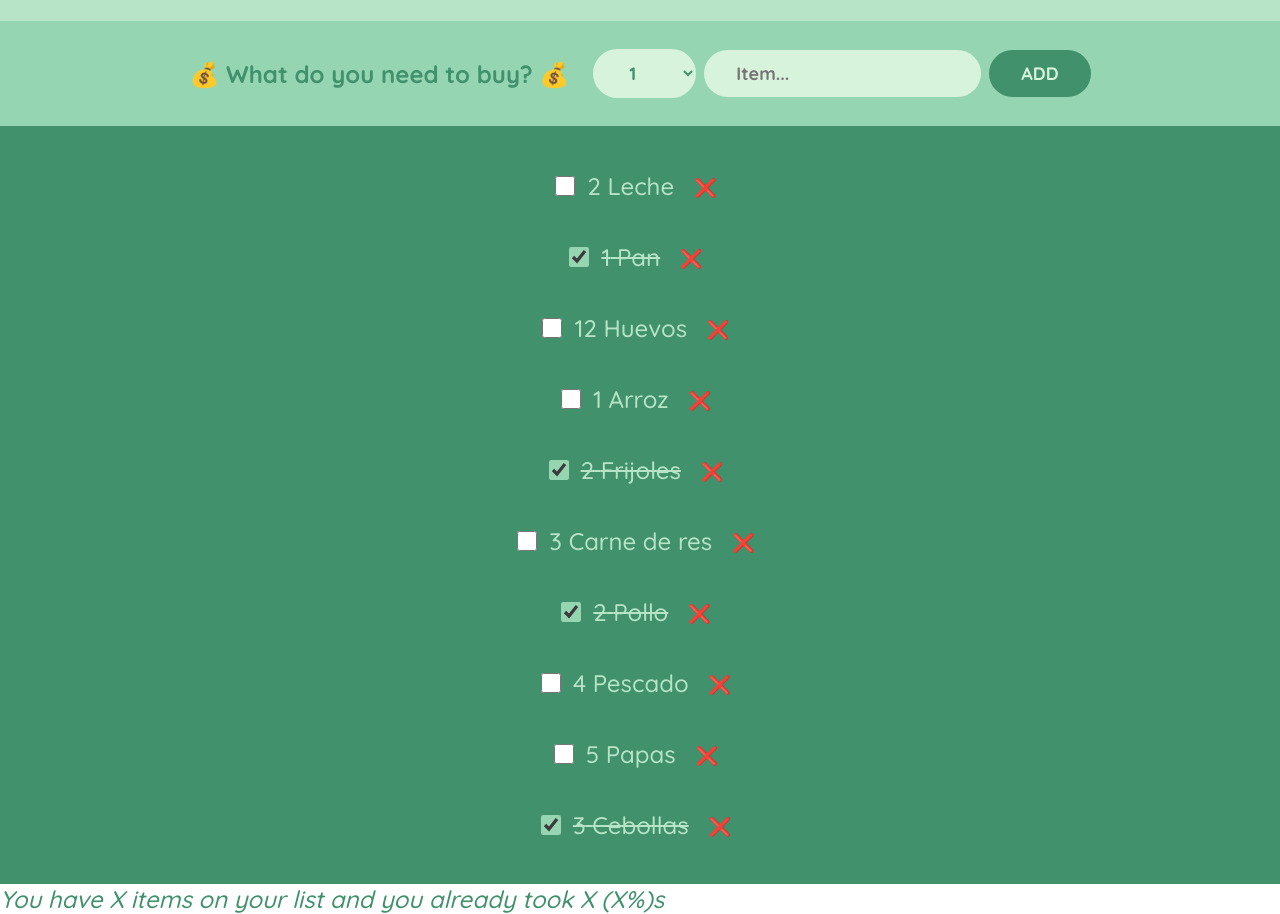
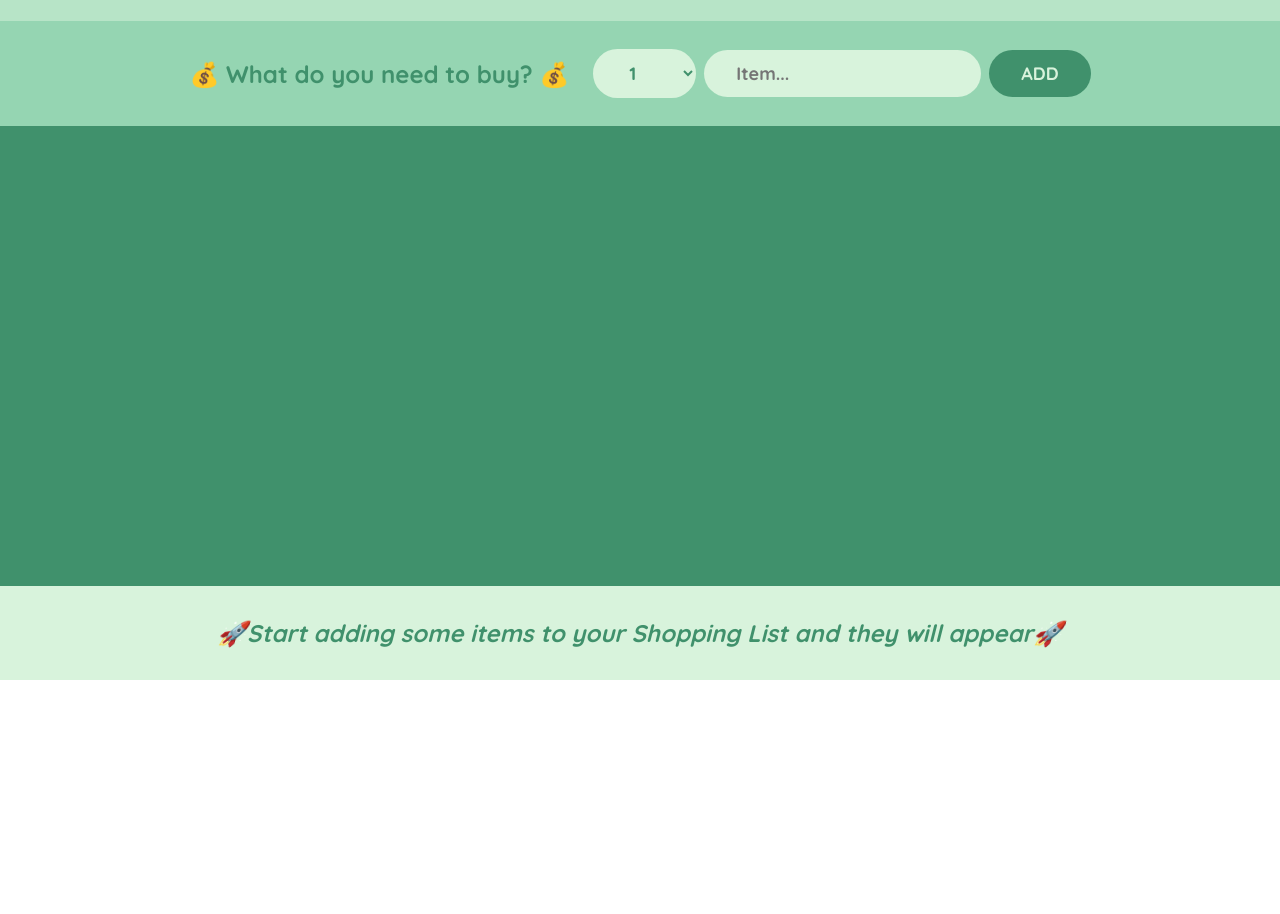
Before and after one commit to Franmb93/shop-list, a React (Create React App) app: page / in a window 1280 px wide. Shown: the part 120-1034 px from the top of the page. After the commit the page ends 800 px from the top, so only its background shows below. Built offline with nearby package versions, Linux system fonts and the light colour scheme.

Commit message:
[ShoppingList] Finished statistics. Added env for production to avoid loading data when deployed.

```diff
--- a/src/App.js
+++ b/src/App.js
@@ -17,16 +17,34 @@ function App() {
     setItems((items) => [...items, item]);
   }
 
+  function handleDeleteItem(deleteItemId) {
+    setItems((items) => items.filter((item) => item.id !== deleteItemId));
+  }
+
+  function handleToggleItem(toggleItemId) {
+    setItems((items) =>
+      items.map((item) =>
+        item.id === toggleItemId ? { ...item, packed: !item.packed } : item
+      )
+    );
+  }
+
   useEffect(() => {
-    getElements();
+    if (process.env.NEXT_PUBLIC_VERCEL_ENV === "production") {
+      setItems(getElements());
+    }
   }, []);
 
   return (
     <div className="app">
       <Logo></Logo>
       <Form onAddItems={handleAddItem}></Form>
-      <ShoppingList items={items}></ShoppingList>
-      <Statistics></Statistics>
+      <ShoppingList
+        items={items}
+        onDeleteItem={handleDeleteItem}
+        onToggleItem={handleToggleItem}
+      ></ShoppingList>
+      <Statistics items={items}></Statistics>
     </div>
   );
 }
--- a/src/components/Item.js
+++ b/src/components/Item.js
@@ -1,19 +1,15 @@
-import { useState } from "react";
-
-export default function Item({ item }) {
-  const [packed, setPacked] = useState(item.packed);
-
+export default function Item({ item, onDeleteItem, onToggleItem }) {
   return (
     <li>
       <input
         type="checkbox"
-        checked={packed}
-        onClick={() => setPacked((curPacked) => !curPacked)}
+        checked={item.packed}
+        onClick={() => onToggleItem(item.id)}
       />
-      <span style={packed ? { textDecoration: "line-through" } : {}}>
+      <span style={item.packed ? { textDecoration: "line-through" } : {}}>
         {item.quantity} {item.description}
       </span>
-      <button>❌</button>
+      <button onClick={() => onDeleteItem(item.id)}>❌</button>
     </li>
   );
 }
--- a/src/components/ShoppingList.js
+++ b/src/components/ShoppingList.js
@@ -1,11 +1,20 @@
 import Item from "./Item";
 
-export default function ShoppingList({ items }) {
+export default function ShoppingList({ items, onDeleteItem, onToggleItem }) {
   return (
-    <ul className="list">
-      {items.map((item) => {
-        return <Item key={item.id} item={item} />;
-      })}
-    </ul>
+    <div className="list">
+      <ul>
+        {items.map((item) => {
+          return (
+            <Item
+              key={item.id}
+              item={item}
+              onDeleteItem={onDeleteItem}
+              onToggleItem={onToggleItem}
+            />
+          );
+        })}
+      </ul>
+    </div>
   );
 }
--- a/src/components/Statistics.js
+++ b/src/components/Statistics.js
@@ -1,7 +1,26 @@
-export default function Statistics() {
+export default function Statistics({ items }) {
+  if (!items.length)
+    return (
+      <footer className="stats">
+        <em>
+          🚀Start adding some items to your Shopping List and they will appear🚀
+        </em>
+      </footer>
+    );
+
+  const numberOfItems = items.length;
+
+  const percentage = Math.floor(
+    (items.filter((item) => item.packed).length / numberOfItems) * 100
+  );
+
   return (
-    <footer>
-      <em>You have X items on your list and you already took X (X%)s</em>
+    <footer className="stats">
+      <em>
+        {percentage === 100
+          ? "You have everything in your Shopping Cart!"
+          : `You have ${numberOfItems} items on your list and you already took ${percentage}% of them.`}
+      </em>
     </footer>
   );
 }
--- a/src/styles/index.css
+++ b/src/styles/index.css
@@ -105,7 +105,6 @@ input {
 .list ul {
   list-style: none;
   width: 80%;
-  overflow: scroll;
 
   display: grid;
   grid-template-columns: repeat(auto-fit, minmax(250px, 1fr));
```
